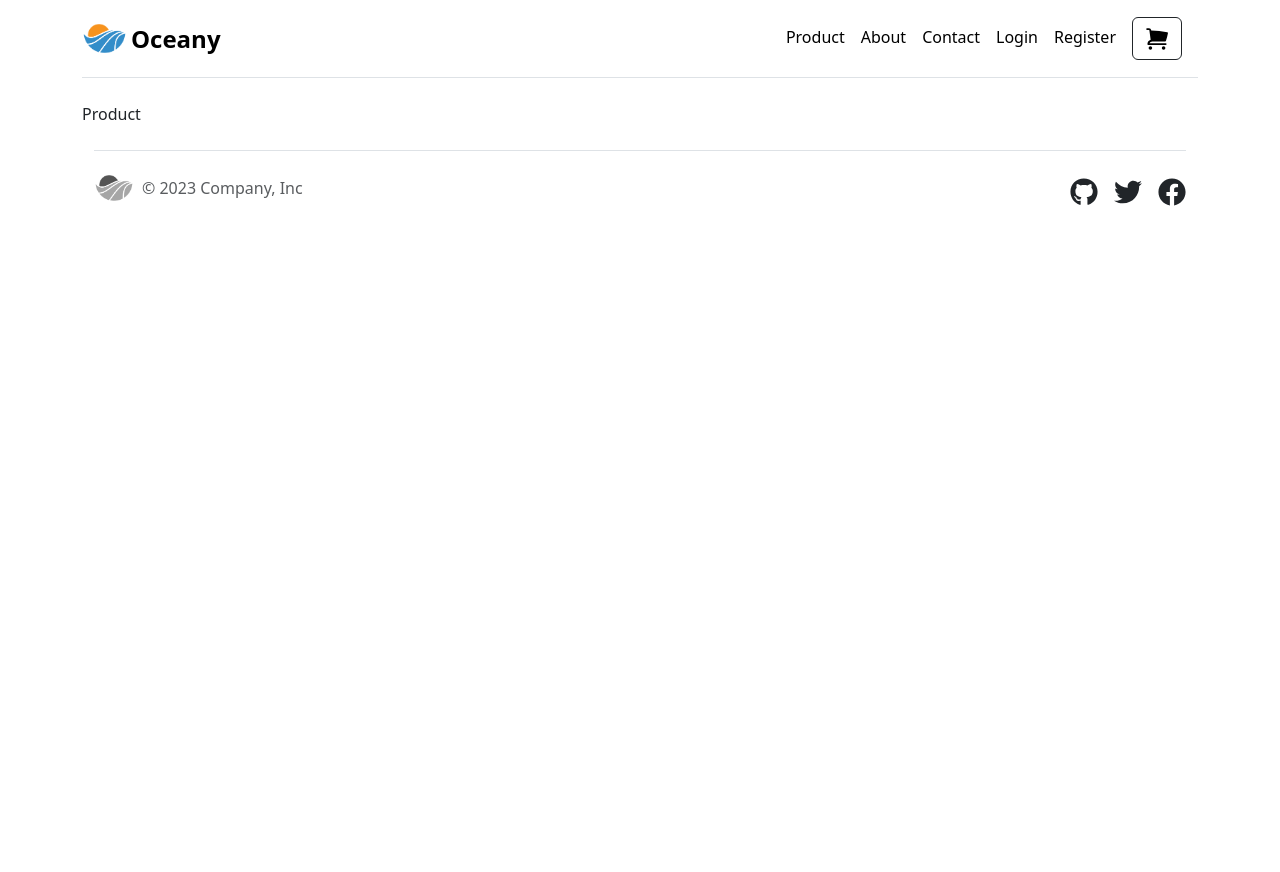
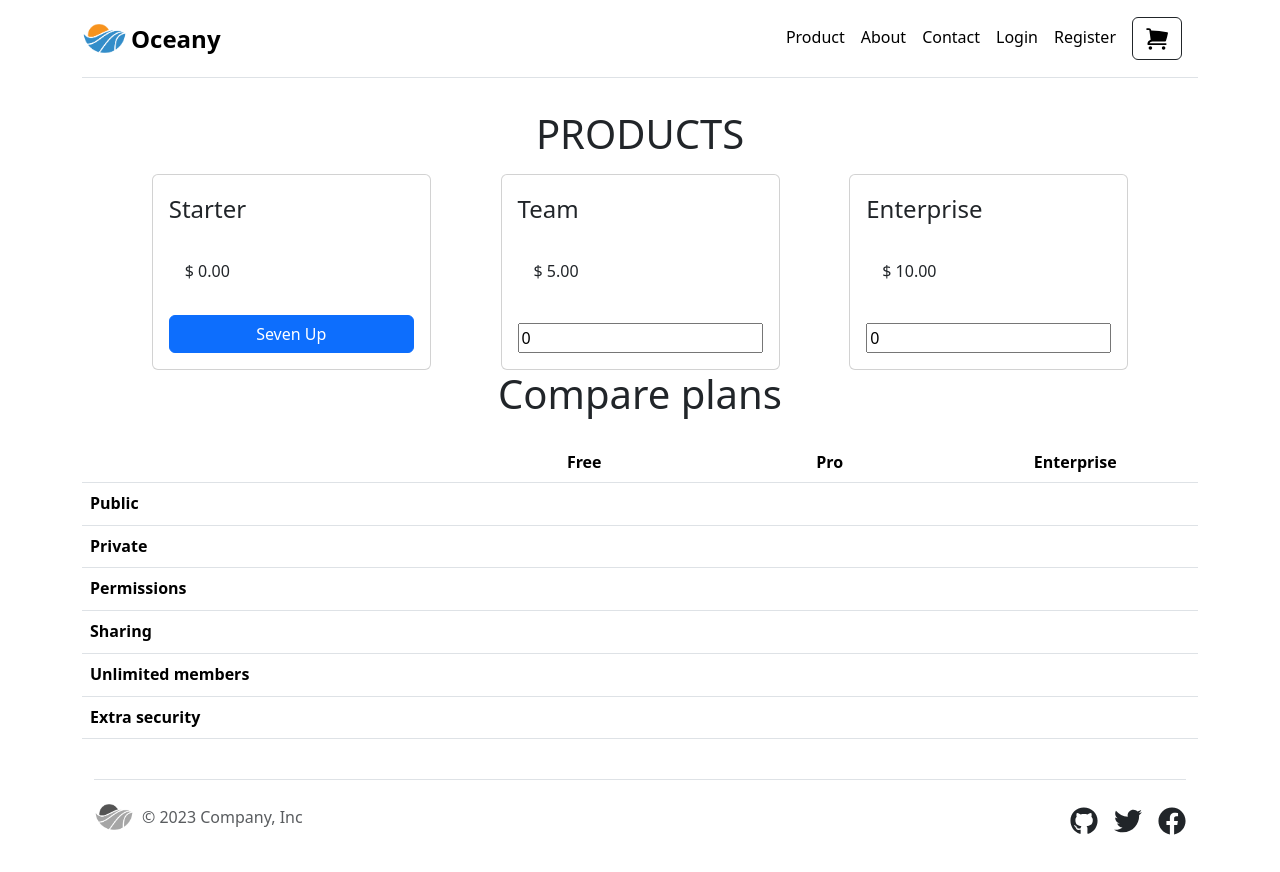
Before and after one commit to L8Duck/lucidchart, a React (Create React App) app: page /product in a window 1280 px wide. Shown: the top 872 px of the page. Before the commit the page ends 800 px from the top, so only its background shows below. Built offline with nearby package versions, Linux system fonts and the light colour scheme.

Commit message:
add product and login useState

```diff
--- a/src/App.js
+++ b/src/App.js
@@ -1,4 +1,4 @@
-//import React, {useState} from 'react'
+import {useState} from 'react'
 import {Route, Routes} from 'react-router-dom'
 
 import Home from './components/pages/Home'
@@ -13,6 +13,10 @@ import Footer from './components/Footer'
 import Navigation from './components/Navigation'
 
 const App = () => {
+  const [Data, setData] = useState({
+    Team:0,
+    Enterprise:0,
+  })
 
   return (
     <div className='container py-3'>
@@ -20,12 +24,12 @@ const App = () => {
     <div className='containter'>
       <Routes>
         <Route path='/' element={<Home/>}/>
-        <Route path='/product' element={<Product/>}/>
+        <Route path='/product' element={<Product setData={setData} Data={Data}/>}/>
         <Route path='/about' element={<About/>}/>
         <Route path='/contact' element={<Contact/>}/>
         <Route path='/login' element={<Login/>}/>
         <Route path='/register' element={<Register/>}/>
-        <Route path='/order' element={<Order/>}/>
+        <Route path='/order' element={<Order setData={setData} Data={Data}/>}/>
       </Routes>
     </div>
     <Footer />
--- a/src/components/pages/Product.jsx
+++ b/src/components/pages/Product.jsx
@@ -1,8 +1,212 @@
 import React from 'react'
+import 'bootstrap/dist/css/bootstrap.css';
+//import Feature2 from "../../assets/feature 2.png";
 
-const Product = () => {
+const Product = ({setData, Data}) => {
+
+  function IncludingProduct({name}) {
+    console.log(name);
+    var numRows = name === "Enterprise" ? 2: 1;
+    switch (numRows) {
+      case 2:
+        return (
+          <div>
+            <h6 class="card-text">Includes {numRows} enterprise licenses:</h6>
+            <div class="d-flex flex-column gap-2">
+              <div class="card d-inline p-2">Oceny</div>
+              <div class="card d-inline p-2">Oceny Plus</div>
+            </div>
+
+          </div>
+        )
+      default:
+        return (
+          <div>
+            <h6 class="card-text">Includes {numRows} enterprise licenses:</h6>
+            <div class="d-flex flex-column gap-2">
+              <div class="card d-inline p-2">Oceny</div>
+            </div>
+          </div>
+        )
+    }
+  }
+
+  const HandleInputProduct =(value, name) => {
+    setData({
+      ...Data,
+      [name]: value
+    })
+  }
+  const InputNumber = ({name}) => {
+    return (
+        (name === "Starter") ? (
+          <button className='btn btn-primary'>Seven Up</button>
+        ) : (
+          <input
+            type="number"
+            name="number"
+            value={name === "Team" ? Data.Team : Data.Enterprise}
+            onChange={(e) => {
+              HandleInputProduct(e.target.value, name);
+            }}
+          />
+        )
+
+    );
+  };
+
+  function ProductCard({title, price}) {
+    return (
+      <>
+        <div class="card w-25 p-3">
+          <p className='fs-4'>{title}</p>
+          <div class="card-body">
+            <p>$ {price}.00</p>
+          </div>
+          <InputNumber name = {title}/>
+        </div>
+      </>
+    )
+  }
+
+  function ListOfProducts() {
+    return (
+      <div>
+        <div class="d-flex justify-content-center ">
+          <h1 class='p-2 gap-5'>PRODUCTS</h1>
+        </div>
+        <div class="d-md-flex justify-content-evenly">
+          {/* card 1 */}
+          <ProductCard title={"Starter"} price={0.00}/>
+          <ProductCard title={"Team"} price={5}/>
+          <ProductCard title={"Enterprise"} price={10}/>
+</div>
+      </div>
+    )
+  }
+
   return (
-    <div>Product</div>
+    <div>
+      <div><ListOfProducts /></div>
+
+      <h2 className="display-6 text-center mb-4">Compare plans</h2>
+      <div className="table-responsive">
+        <table className="table text-center">
+          <thead>
+            <tr>
+              <th style={{ width: "34%" }} />
+              <th style={{ width: "22%" }}>Free</th>
+              <th style={{ width: "22%" }}>Pro</th>
+              <th style={{ width: "22%" }}>Enterprise</th>
+            </tr>
+          </thead>
+          <tbody>
+            <tr>
+              <th scope="row" className="text-start">
+                Public
+              </th>
+              <td>
+                <svg className="bi" width={24} height={24}>
+                  <use xlinkHref="#check" />
+                </svg>
+              </td>
+              <td>
+                <svg className="bi" width={24} height={24}>
+                  <use xlinkHref="#check" />
+                </svg>
+              </td>
+              <td>
+                <svg className="bi" width={24} height={24}>
+                  <use xlinkHref="#check" />
+                </svg>
+              </td>
+            </tr>
+            <tr>
+              <th scope="row" className="text-start">
+                Private
+              </th>
+              <td />
+              <td>
+                <svg className="bi" width={24} height={24}>
+                  <use xlinkHref="#check" />
+                </svg>
+              </td>
+              <td>
+                <svg className="bi" width={24} height={24}>
+                  <use xlinkHref="#check" />
+                </svg>
+              </td>
+            </tr>
+          </tbody>
+          <tbody>
+            <tr>
+              <th scope="row" className="text-start">
+                Permissions
+              </th>
+              <td>
+                <svg className="bi" width={24} height={24}>
+                  <use xlinkHref="#check" />
+                </svg>
+              </td>
+              <td>
+                <svg className="bi" width={24} height={24}>
+                  <use xlinkHref="#check" />
+                </svg>
+              </td>
+              <td>
+                <svg className="bi" width={24} height={24}>
+                  <use xlinkHref="#check" />
+                </svg>
+              </td>
+            </tr>
+            <tr>
+              <th scope="row" className="text-start">
+                Sharing
+              </th>
+              <td />
+              <td>
+                <svg className="bi" width={24} height={24}>
+                  <use xlinkHref="#check" />
+                </svg>
+              </td>
+              <td>
+                <svg className="bi" width={24} height={24}>
+                  <use xlinkHref="#check" />
+                </svg>
+              </td>
+            </tr>
+            <tr>
+              <th scope="row" className="text-start">
+                Unlimited members
+              </th>
+              <td />
+              <td>
+<svg className="bi" width={24} height={24}>
+                  <use xlinkHref="#check" />
+                </svg>
+              </td>
+              <td>
+                <svg className="bi" width={24} height={24}>
+                  <use xlinkHref="#check" />
+                </svg>
+              </td>
+            </tr>
+            <tr>
+              <th scope="row" className="text-start">
+                Extra security
+              </th>
+              <td />
+              <td />
+              <td>
+                <svg className="bi" width={24} height={24}>
+                  <use xlinkHref="#check" />
+                </svg>
+              </td>
+            </tr>
+          </tbody>
+        </table>
+      </div>
+    </div>
   )
 }
 
```
